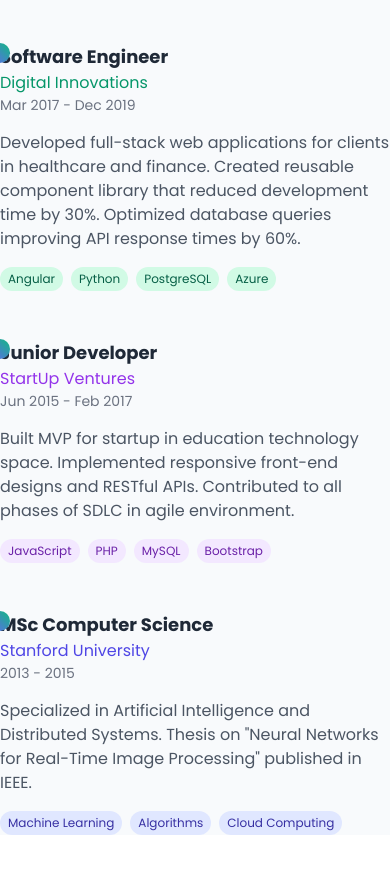
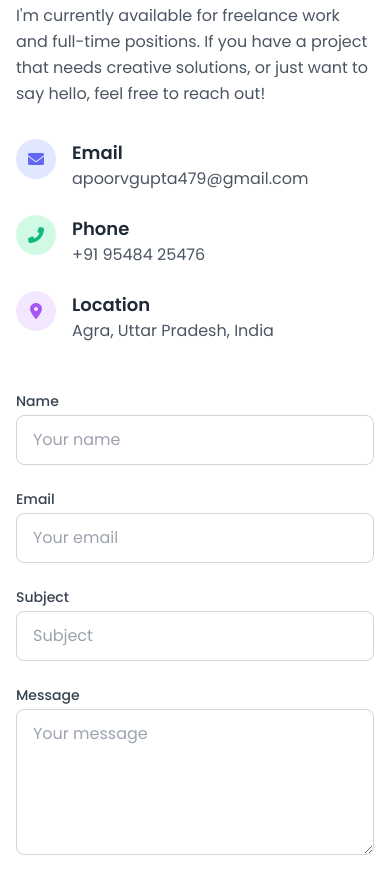
Before and after one commit to apoorvgupt479/Apoorv-Portfolio, a plain HTML site: page index.html in a window 390 px wide. Shown: the part 5371-6244 px from the top of the page. Drawn offline with nearby package versions, Linux system fonts and the light colour scheme; animation ran at ten frames a second.

Commit message:
removing work experiences tab, removing bottom follow us, personalising email, phone number, and location

```diff
--- a/index.html
+++ b/index.html
@@ -564,7 +564,7 @@
         </div>
     </section>
 
-    <!-- Experience Section - Commented out for now
+    <!-- Experience Section
     <section id="experience" class="py-20 bg-gray-50 relative z-10">
         <div class="max-w-7xl mx-auto px-4 sm:px-6 lg:px-8">
             <div class="text-center mb-16">
@@ -574,7 +574,7 @@
 
             <div class="relative pl-8 md:pl-16">
                 <div class="timeline relative">
-                    <!-- Experience 1 -->
+                    <!-- Experience 1
                     <div class="timeline-item relative pb-12">
                         <div class="flex flex-col md:flex-row">
                             <div class="md:w-1/3 mb-4 md:mb-0">
@@ -598,7 +598,7 @@
                         </div>
                     </div>
 
-                    <!-- Experience 2 -->
+                    <!-- Experience 2
                     <div class="timeline-item relative pb-12">
                         <div class="flex flex-col md:flex-row">
                             <div class="md:w-1/3 mb-4 md:mb-0">
@@ -622,7 +622,7 @@
                         </div>
                     </div>
 
-                    <!-- Experience 3 -->
+                    <!-- Experience 3
                     <div class="timeline-item relative pb-12">
                         <div class="flex flex-col md:flex-row">
                             <div class="md:w-1/3 mb-4 md:mb-0">
@@ -646,7 +646,8 @@
                         </div>
                     </div>
 
-                    <!-- Education -->
+
+                    <!-- Education
                     <div class="timeline-item relative">
                         <div class="flex flex-col md:flex-row">
                             <div class="md:w-1/3 mb-4 md:mb-0">
@@ -670,7 +671,7 @@
                 </div>
             </div>
         </div>
-    </section>
+    </section> -->
 
     <!-- Contact Section -->
     <section id="contact" class="py-20 bg-white relative z-10">
@@ -696,7 +697,7 @@
                             </div>
                             <div>
                                 <h4 class="text-lg font-semibold text-gray-800">Email</h4>
-                                <p class="text-gray-600">alex@devportfolio.com</p>
+                                <p class="text-gray-600">apoorvgupta479@gmail.com</p>
                             </div>
                         </div>
 
@@ -706,7 +707,7 @@
                             </div>
                             <div>
                                 <h4 class="text-lg font-semibold text-gray-800">Phone</h4>
-                                <p class="text-gray-600">+1 (555) 123-4567</p>
+                                <p class="text-gray-600">+91  95484 25476</p>
                             </div>
                         </div>
 
@@ -716,12 +717,12 @@
                             </div>
                             <div>
                                 <h4 class="text-lg font-semibold text-gray-800">Location</h4>
-                                <p class="text-gray-600">San Francisco, CA</p>
+                                <p class="text-gray-600">Agra, Uttar Pradesh, India</p>
                             </div>
                         </div>
                     </div>
 
-                    <div class="mt-8">
+                    <!--<div class="mt-8">
                         <h4 class="text-lg font-semibold text-gray-800 mb-4">Follow Me</h4>
                         <div class="flex space-x-4">
                             <a href="#" class="h-10 w-10 rounded-full bg-gray-100 flex items-center justify-center text-gray-700 hover:bg-indigo-100 hover:text-indigo-600">
@@ -738,6 +739,7 @@
                             </a>
                         </div>
                     </div>
+                -->
                 </div>
 
                 <div>
```
